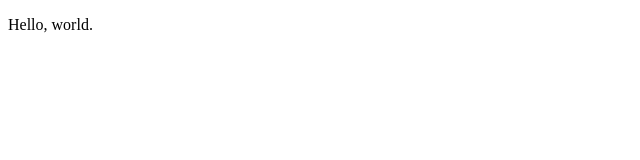
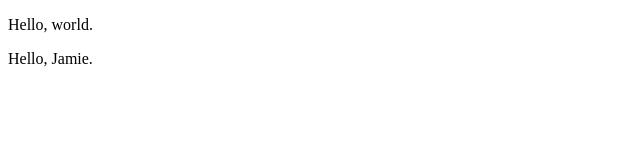
Before and after one commit to x97gfq/test1, a plain HTML site: page index.html in a window 1280 px wide. Shown: the full height of the page, 0-640 px from the left. Drawn offline with Linux system fonts and the light colour scheme.

Commit message:
first commit

```diff
--- a/index.html
+++ b/index.html
@@ -9,5 +9,7 @@
 
         <p>Hello, world.</p>
 
+        <p>Hello, Jamie.</p>
+
     </body>
 </html>
```
